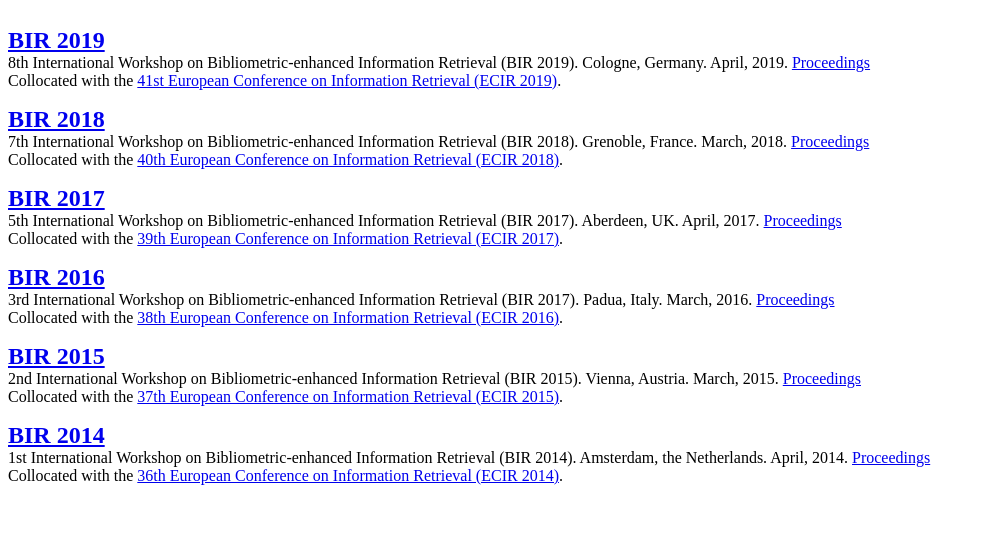
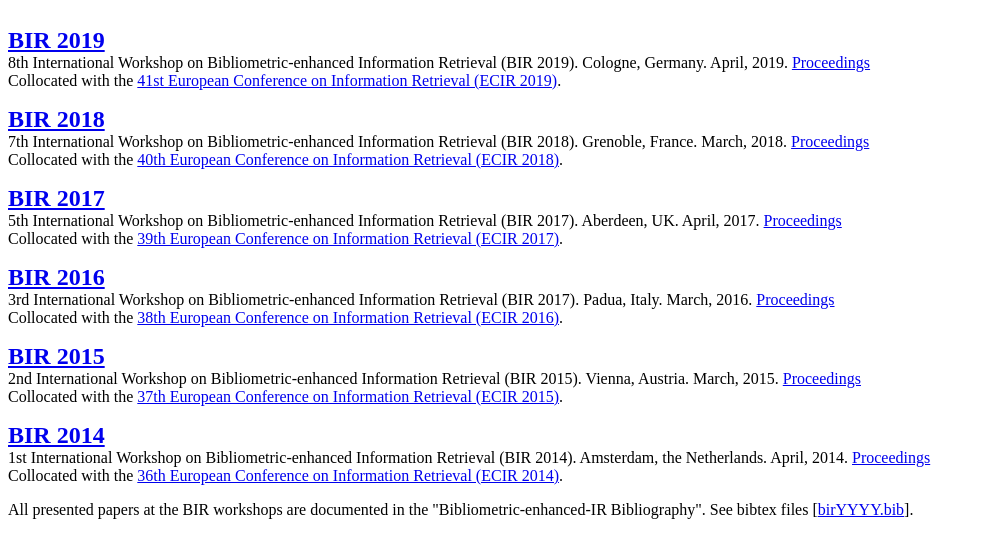
Before and after one commit to PhilippMayr/BIR-WS, a plain HTML site: page index.html in a window 1280 px wide. Shown: the part 110-668 px from the top of the page, without its empty margins (0-985 px from the left). Drawn offline with Linux system fonts and the light colour scheme.

Commit message:
Update index.html

```diff
--- a/index.html
+++ b/index.html
@@ -48,5 +48,8 @@
 </p>
 
 
+All presented papers at the BIR workshops are documented in the "Bibliometric-enhanced-IR Bibliography".
+    See bibtex files [<a href="https://github.com/PhilippMayr/Bibliometric-enhanced-IR_Bibliography/tree/master/bibtex">birYYYY.bib</a>].
+
 </body>
 </html>
```
